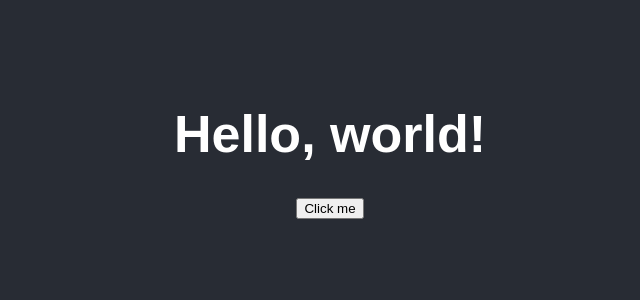
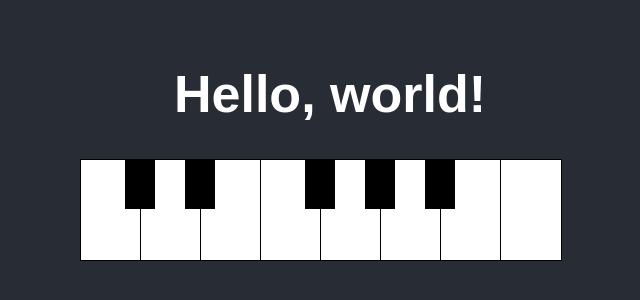
Before and after one commit to daimessdn/symphatizer, a React (Create React App) app: page / in a window 1280 px wide. Shown: the part 256-556 px from the top of the page, without its empty margins (310-950 px from the left). Built offline with nearby package versions, Linux system fonts and the light colour scheme.

Commit message:
first keyboard note

```diff
--- a/src/App.js
+++ b/src/App.js
@@ -2,15 +2,46 @@ import React from "react";
 import * as Tone from "tone";
 
 import './App.css';
+import './keynote.css';
 
 function App() {
+  const notes = [
+    {key: "C4", tuts: "white", left: "0px"},
+    {key: "C#4", tuts: "black", left: "45px"},
+    {key: "D4", tuts: "white", left: "60px"},
+    {key: "D#4", tuts: "black", left: "105px"},
+    {key: "E4", tuts: "white", left: "120px"},
+    {key: "F4", tuts: "white", left: "180px"},
+    {key: "F#4", tuts: "black", left: "225px"},
+    {key: "G4", tuts: "white", left: "240px"},
+    {key: "G#4", tuts: "black", left: "285px"},
+    {key: "A4", tuts: "white", left: "300px"},
+    {key: "A#4", tuts: "black", left: "345px"},
+    {key: "B4", tuts: "white", left: "360px"},
+    {key: "C5", tuts: "white", left: "420px"},
+  ];
+
   const synth = new Tone.Synth().toDestination();
 
   return (
     <div className="App">
       <header className="App-header">
         <h1>Hello, world!</h1>
-        <button onClick={() => {synth.triggerAttackRelease("C4", "8n")}}>Click me</button>
+
+        <div className="keyboard">
+          {notes.map((note, index) => {
+            return (
+              <div
+                   key={index}
+                   className={note.tuts + "-note"}
+                   style={{ left: note.left }}
+                   onClick={() => {synth.triggerAttackRelease(note.key, "8n")}}>
+
+              </div>
+            )
+          })}
+        </div>
+
       </header>
     </div>
   );
--- /dev/null
+++ b/src/keynote.css
@@ -0,0 +1,23 @@
+.keyboard {
+	position: relative;
+	width: 500px;
+	height: 100px;
+}
+
+.black-note {
+	width: 30px;
+	height: 50px;
+	position: absolute;
+	top: 0;
+	z-index: 100;
+	background-color: #000;
+}
+
+.white-note {
+	width: 60px;
+	height: 100%;
+	position: absolute;
+	border: 1px solid #000;
+	top: 0;
+	background-color: #fff;
+}
```
